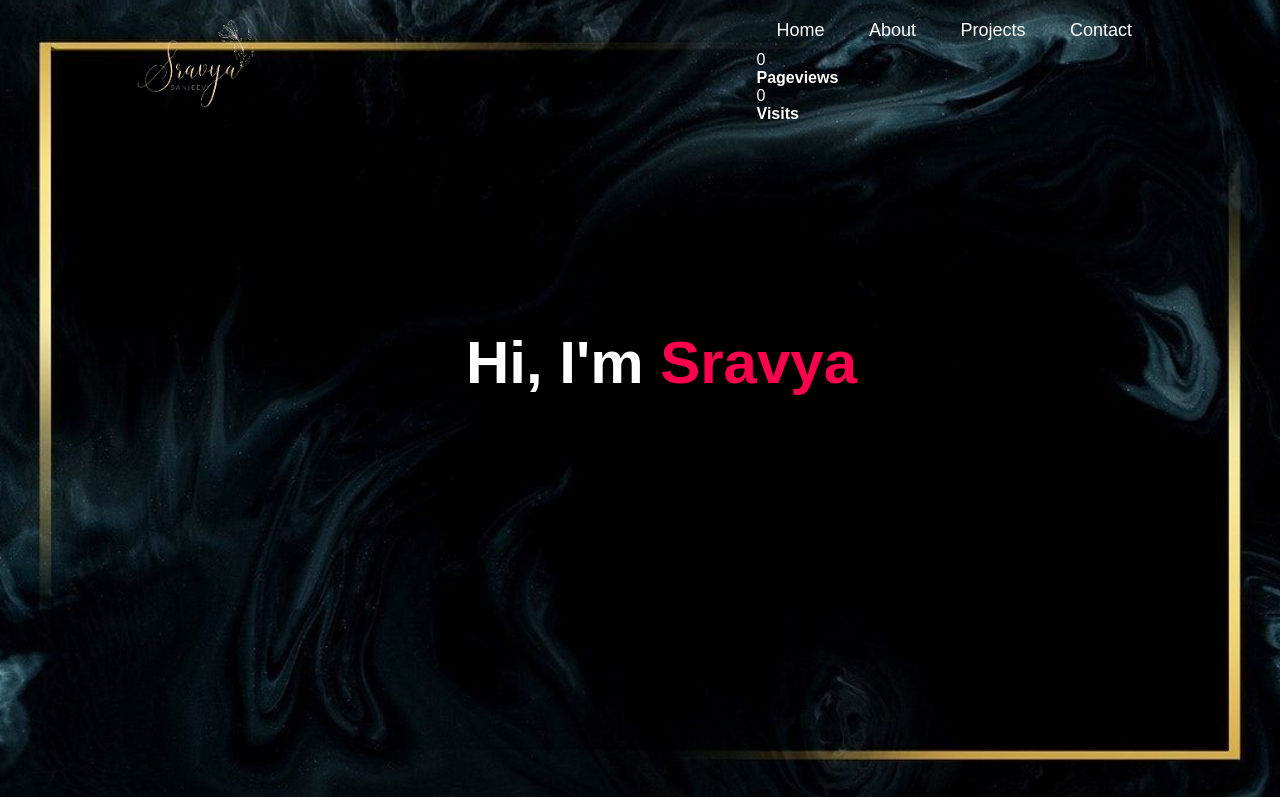
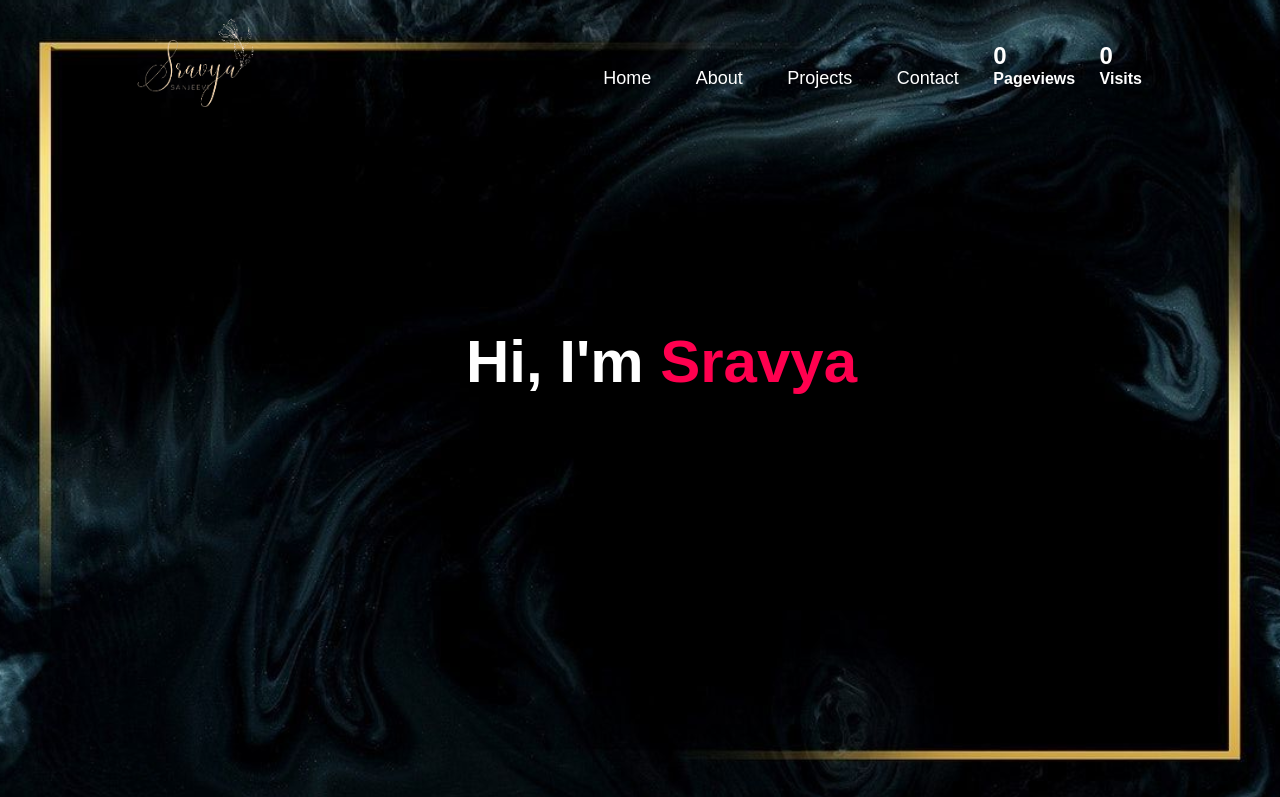
Before and after one commit to sravyasanjeevi/portfolio, a plain HTML site: page index.html in a window 1280 px wide. Shown: the top 797 px of the page. Drawn offline with Linux system fonts and the light colour scheme.

Commit message:
Update style.css

```diff
--- a/style.css
+++ b/style.css
@@ -27,7 +27,18 @@ body{
     background-position: center;
     background-attachment: fixed;
 }
+.counter {
+    display: inline-block;
+    margin: 10px;
+    font-family: Arial, sans-serif;
+    font-size: 16px;
+}
 
+#pageviews-count,
+#visits-count {
+    font-weight: bold;
+    font-size: 24px;
+}
 
 
 
```
